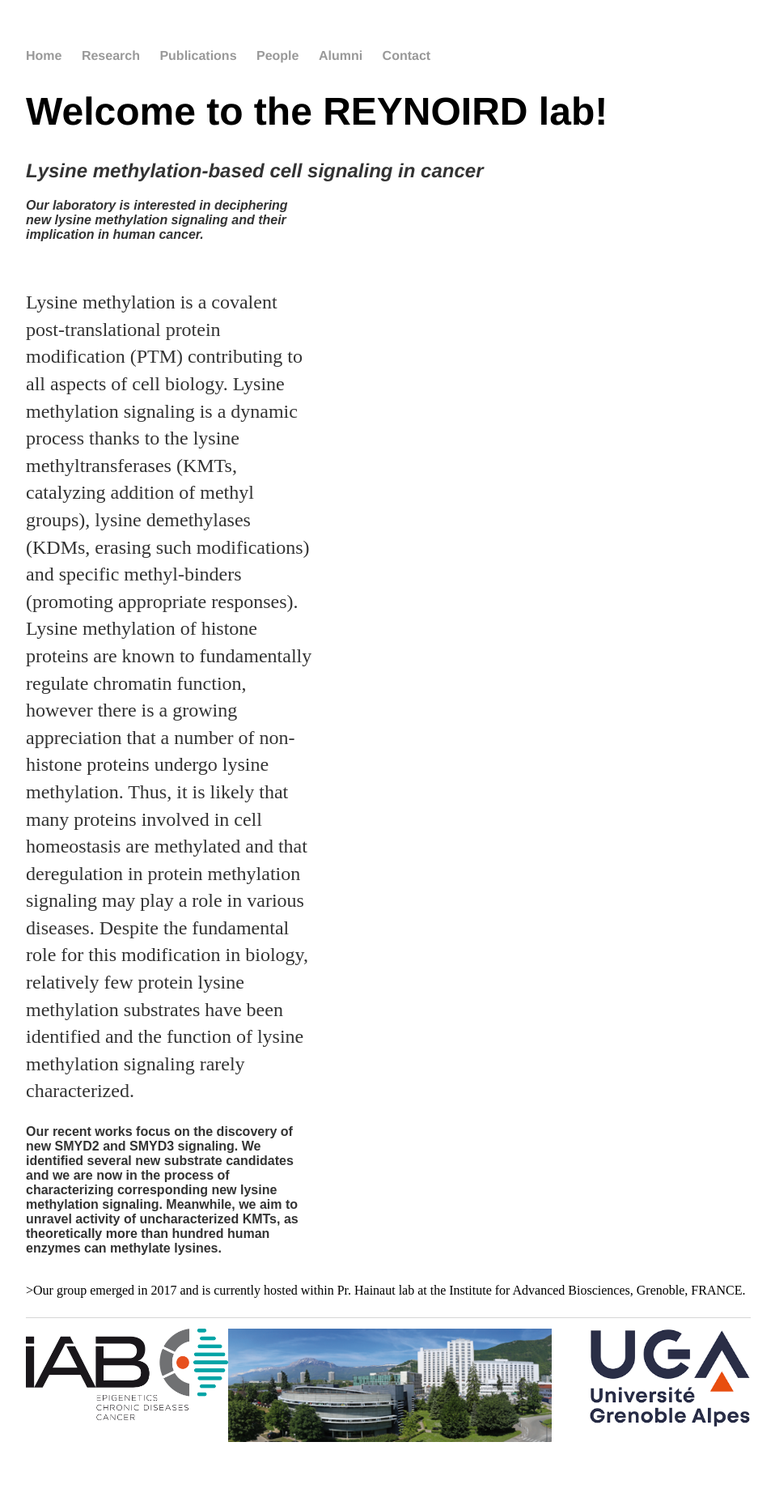
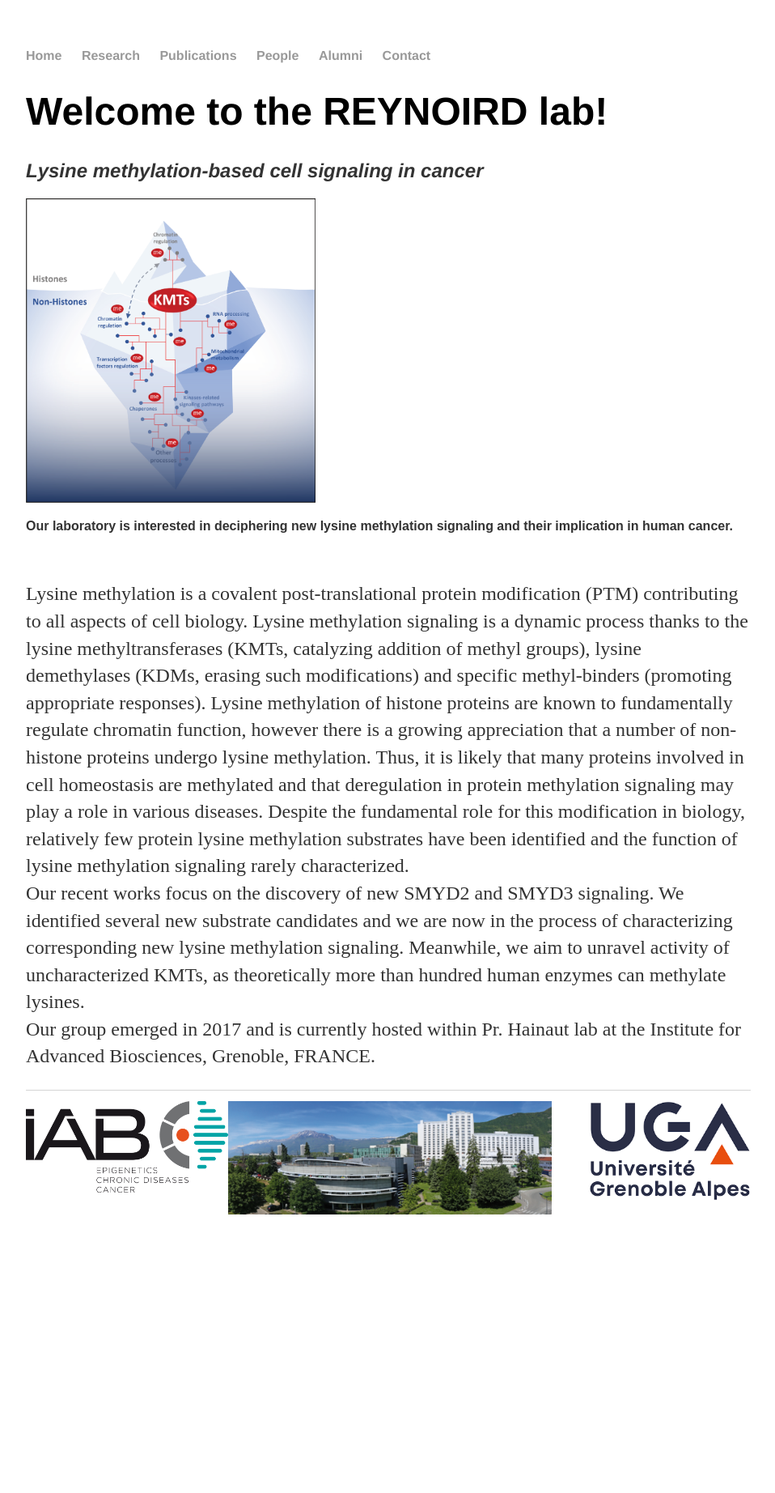
Before and after one commit to Reynoird-Lab/Reynoird-lab.github.io, a Jekyll site: the page built from index.html, in a window 1280 px wide. Shown: the whole page at 81% size, without its empty margins (160-1118 px from the left). Built offline with Jekyll 4.4.1, drawn with Linux system fonts in a browser that asks for light colours; Markdown is read by kramdown in place of the engine named in the settings; after the commit the page ends 1563 px from its top, so only the background shows below that.

Commit message:
Update index.html

```diff
--- a/index.html
+++ b/index.html
@@ -7,10 +7,11 @@
 	<h2><i>Lysine methylation-based cell signaling in cancer</i></h2>
 
 
-		<div <img style="width:40%" src="Images/Lukinovic V graphical abstract CMYK_revision.png" title="Lysine Methylation Signaling"> <h3> <em>Our laboratory is interested in deciphering new lysine methylation signaling and their implication in human cancer.</h3></em> <br>
+		<img style="width:40%" src="Images/Lukinovic V graphical abstract CMYK_revision.png" title="Lysine Methylation Signaling"> <h3> Our laboratory is interested in deciphering new lysine methylation signaling and their implication in human cancer.</h3> <br>
 <p>
-	Lysine methylation is a covalent post-translational protein modification (PTM) contributing to all aspects of cell biology. Lysine methylation signaling is a dynamic process thanks to the lysine methyltransferases (KMTs, catalyzing addition of methyl groups), lysine demethylases (KDMs, erasing such modifications) and specific methyl-binders (promoting appropriate responses). Lysine methylation of histone proteins are known to fundamentally regulate chromatin function, however there is a growing appreciation that a number of non-histone proteins undergo lysine methylation. Thus, it is likely that many proteins involved in cell homeostasis are methylated and that deregulation in protein methylation signaling may play a role in various diseases. Despite the fundamental role for this modification in biology, relatively few protein lysine methylation substrates have been identified and the function of lysine methylation signaling rarely characterized.</h3> <h3>Our recent works focus on the discovery of new SMYD2 and SMYD3 signaling. We identified several new substrate candidates and we are now in the process of characterizing corresponding new lysine methylation signaling. Meanwhile, we aim to unravel activity of uncharacterized KMTs, as theoretically more than hundred human enzymes can methylate lysines. </div> <br>
->Our group emerged in 2017 and is currently hosted within Pr. Hainaut lab at the Institute for Advanced Biosciences, Grenoble, FRANCE.
+	Lysine methylation is a covalent post-translational protein modification (PTM) contributing to all aspects of cell biology. Lysine methylation signaling is a dynamic process thanks to the lysine methyltransferases (KMTs, catalyzing addition of methyl groups), lysine demethylases (KDMs, erasing such modifications) and specific methyl-binders (promoting appropriate responses). Lysine methylation of histone proteins are known to fundamentally regulate chromatin function, however there is a growing appreciation that a number of non-histone proteins undergo lysine methylation. Thus, it is likely that many proteins involved in cell homeostasis are methylated and that deregulation in protein methylation signaling may play a role in various diseases. Despite the fundamental role for this modification in biology, relatively few protein lysine methylation substrates have been identified and the function of lysine methylation signaling rarely characterized. <br>
+	Our recent works focus on the discovery of new SMYD2 and SMYD3 signaling. We identified several new substrate candidates and we are now in the process of characterizing corresponding new lysine methylation signaling. Meanwhile, we aim to unravel activity of uncharacterized KMTs, as theoretically more than hundred human enzymes can methylate lysines. <br>
+Our group emerged in 2017 and is currently hosted within Pr. Hainaut lab at the Institute for Advanced Biosciences, Grenoble, FRANCE.
 </p>
 
 
```
